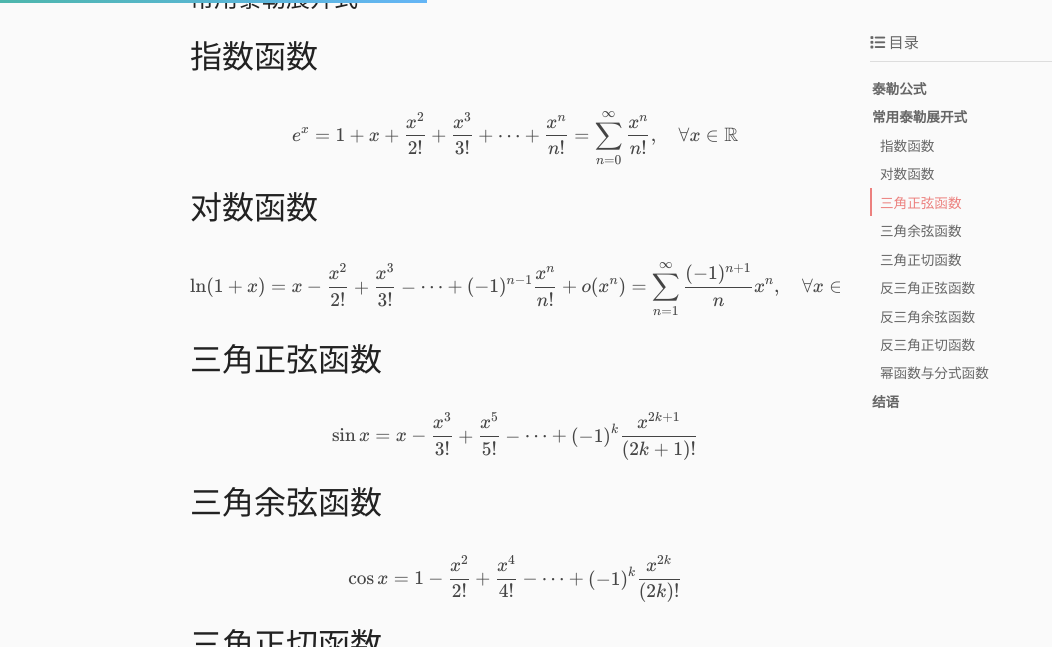
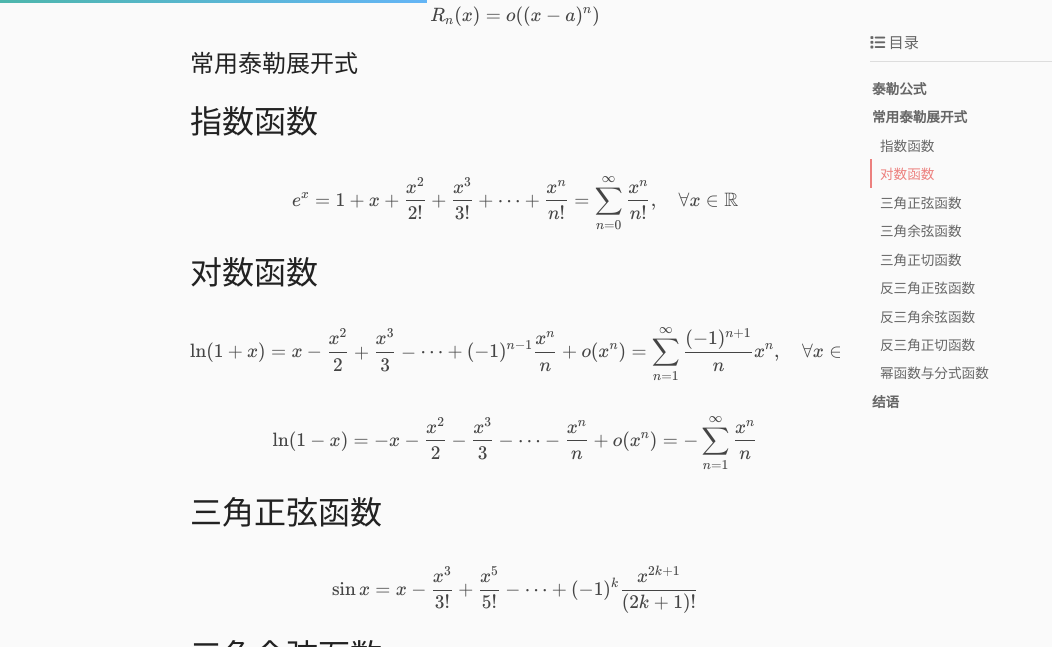
Before and after one commit to CanYouImag/CanYouImag.github.io, a Jekyll site: the page built from _posts/2026-06-02-Math-Taylor-series-note.md, in a window 1280 px wide and 900 px high, scrolled down 1107 px, cut to the strip 0-647 px from the top of the window. Shown: the whole strip, without its empty margins (0-1052 px from the left). Built offline with Jekyll 4.4.1, drawn with Linux system fonts in a browser that asks for light colours; some web fonts are replaced; comment, search, counter and statistics services are not loaded; some of the changed text lies outside the part shown.

Commit message:
修复博文的谬误

```diff
--- a/_posts/2026-06-02-Math-Taylor-series-note.md
+++ b/_posts/2026-06-02-Math-Taylor-series-note.md
@@ -65,8 +67,12 @@
 ## 对数函数
 
 $$
-\ln(1 + x) = x - \frac{x^2}{2!} + \frac{x^3}{3!} - \cdots + (-1)^{n - 1}\frac{x^n}{n!} + o(x^n)
+\ln(1 + x) = x - \frac{x^2}{2} + \frac{x^3}{3} - \cdots + (-1)^{n - 1}\frac{x^n}{n} + o(x^n)
  = \sum_{n=1}^{\infty} \frac{(-1)^{n+1}}{n} x^n, \quad \forall x \in (-1, 1]
+$$
+
+$$
+\ln(1 - x) = -x - \frac{x^2}{2} - \frac{x^3}{3} - \cdots - \frac{x^n}{n} + o(x^n) = - \sum_{n = 1}^{\infty} \frac{x^n}{n}
 $$
 
 ## 三角正弦函数
```
Also changed, not shown: other parts of _posts/2026-06-02-Math-Taylor-series-note.md (+3 -1 lines).
